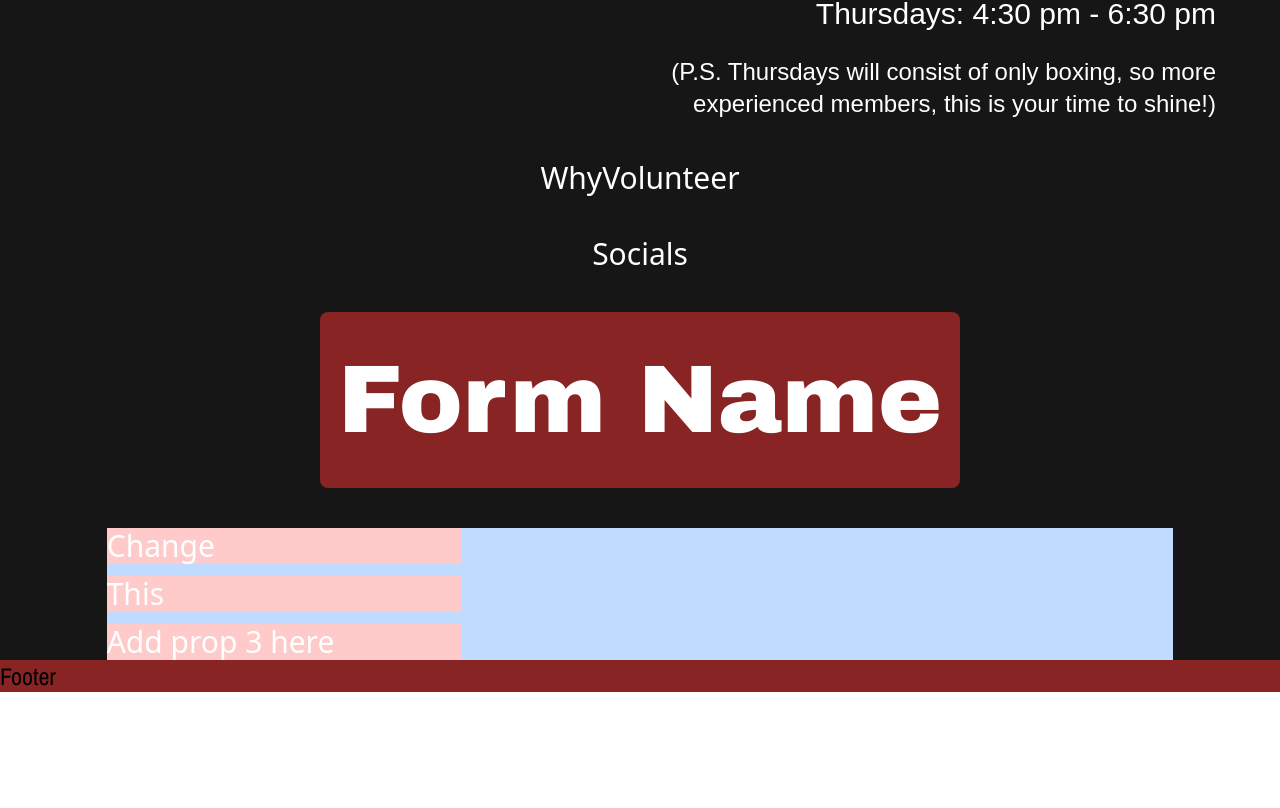
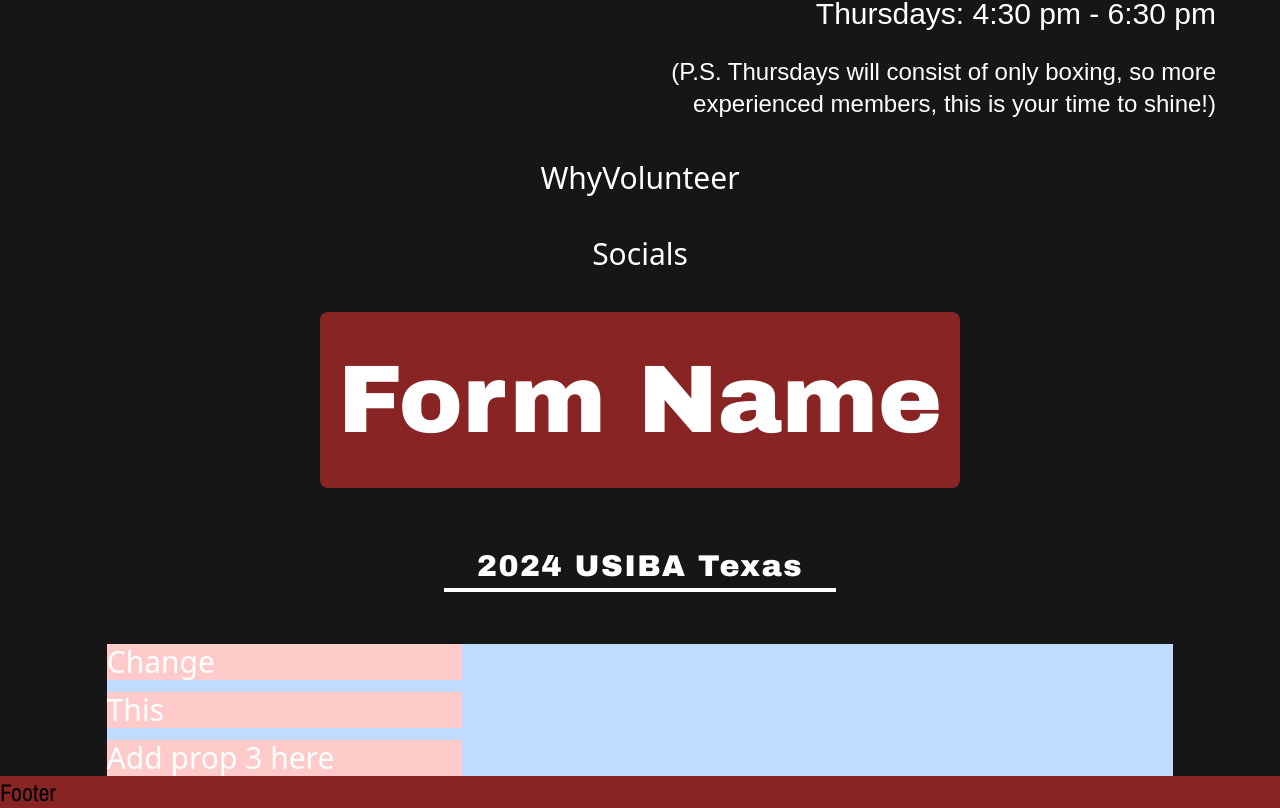
Before and after one commit to acm-ucr/highlander-gloves-website, a Next.js app: page / in a window 1280 px wide. Shown: the part 848-1656 px from the top of the page. Before the commit the page ends 1540 px from the top, so only its background shows below. Built offline with nearby package versions, Linux system fonts and the light colour scheme; a web font is replaced by a local one.

Commit message:
created subheader component

```diff
--- a/src/app/page.tsx
+++ b/src/app/page.tsx
@@ -5,6 +5,7 @@ import WhyVolunteer from "@/components/home/WhyVolunteer";
 import Socials from "@/components/home/Socials";
 import Example from "@/components/Example";
 import FormHeader from "@/components/home/FormHeader";
+import SubHeader from "@/components/SubHeader";
 
 const Home = () => {
   return (
@@ -15,6 +16,7 @@ const Home = () => {
       <WhyVolunteer />
       <Socials />
       <FormHeader txt="Form Name" />
+      <SubHeader txt="2024 USIBA Texas" />
       <Example txt1="Change" txt2="This" txt3="Text" />
     </div>
   );
--- a/src/components/SubHeader.tsx
+++ b/src/components/SubHeader.tsx
@@ -1,5 +1,12 @@
-const SubHeader = () => {
-  return <div>SubHeader</div>;
+const SubHeader = (props: { txt: string }) => {
+  return (
+    <div className="bg-black-100 flex w-1/3 flex-col items-center justify-center py-5">
+      <h1 className="text-white-600 relative font-archivo-black text-3xl tracking-wider">
+        {props.txt}
+        <span className="absolute left-[-10%] right-[-10%] h-1 translate-y-10 transform bg-white" />
+      </h1>
+    </div>
+  );
 };
 
 export default SubHeader;
```
